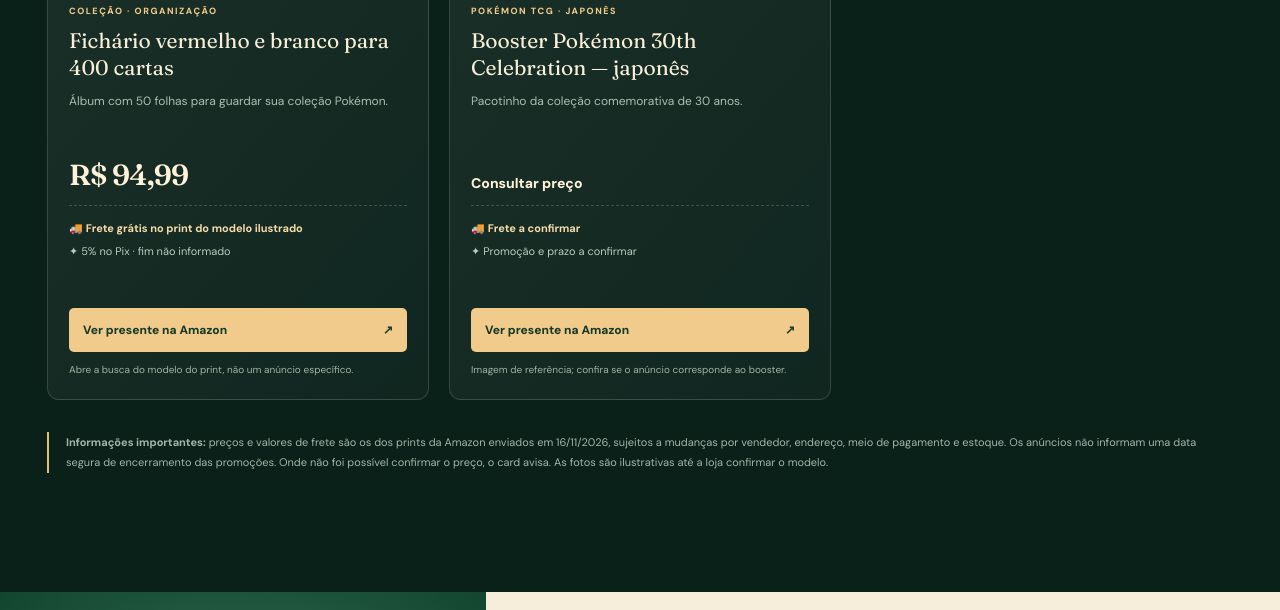
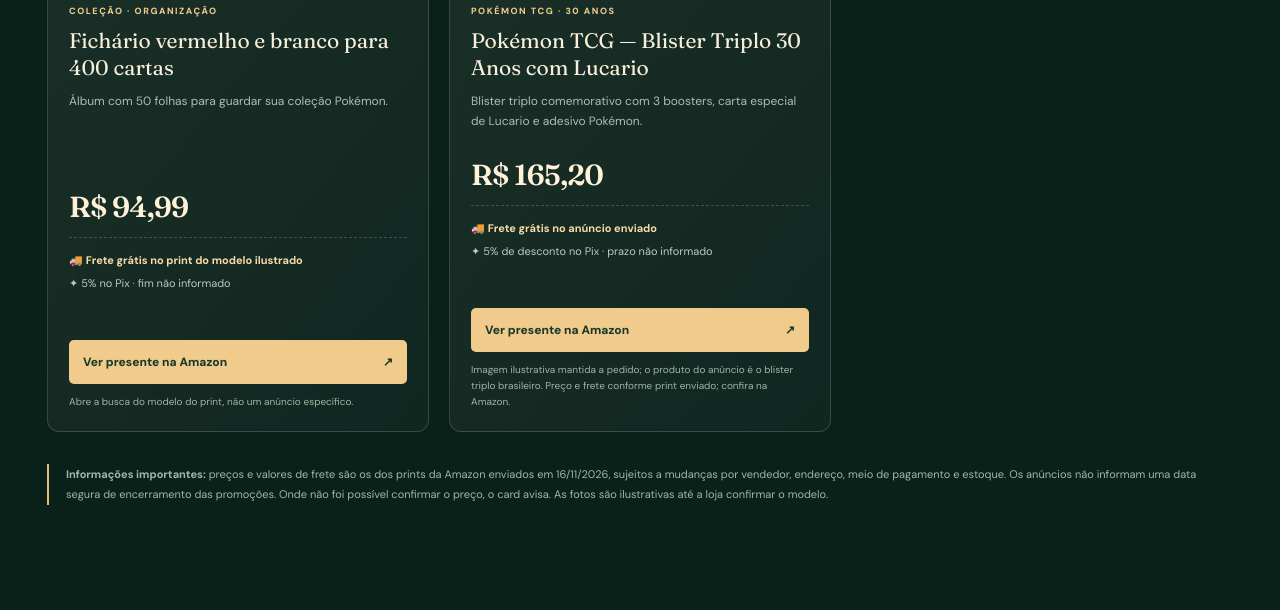
Before and after one commit to Alexispher/Natalino-2026, a plain HTML site: page docs/wishlist/index.html in a window 1280 px wide. Shown: the part 2037-2647 px from the top of the page. Drawn offline with Linux system fonts and the light colour scheme.

Commit message:
Atualizar card 30 anos com nome, preço R$165,20 e condições do print mantendo imagem

```diff
--- a/docs/wishlist/index.html
+++ b/docs/wishlist/index.html
@@ -28,7 +28,7 @@ var products=[
 {id:"luvas",categories:["outros"],tag:"TREINO · BOXE E MUAY THAI",name:"Kit Luvas Pretorian Profissional — 16 oz",desc:"Luvas vermelho/dourado, bandagens 3,5 m, bucal e corda para pular.",price:198.45,old:279.90,discount:"−29%",badge:"MENOR PREÇO EM 30 DIAS",ship:"Frete grátis no print",promo:"5% no Pix · fim não informado",url:"https://www.amazon.com.br/dp/B0HJ429NZC?th=1&psc=1",image:"https://m.media-amazon.com/images/I/61KOjoP8bNL._AC_SL1200_.jpg",fallback:"🥊",foot:"Verifique a opção vermelho/dourado de 16 oz."},
 {id:"box",categories:["pokemon","livros"],tag:"MANGÁ · BOX COMPLETO",name:"Pokémon Adventures — Box Red & Blue, Vol. 1–7",desc:"Os sete primeiros volumes do mangá e um pôster especial.",price:361.55,badge:"7 VOLUMES",ship:"Frete R$ 8,90 no print",promo:"R$ 15 off em 2+ elegíveis · fim não informado",url:"https://www.amazon.com.br/dp/1421550067",image:"https://m.media-amazon.com/images/I/810UyPoPuML._SL1500_.jpg",fallback:"📚",foot:"Edição em inglês · ISBN 1421550067."},
 {id:"album",categories:["pokemon"],tag:"COLEÇÃO · ORGANIZAÇÃO",name:"Fichário vermelho e branco para 400 cartas",desc:"Álbum com 50 folhas para guardar sua coleção Pokémon.",price:94.99,badge:"400 CARTAS",ship:"Frete grátis no print do modelo ilustrado",promo:"5% no Pix · fim não informado",url:"https://www.amazon.com.br/s?k=Fich%C3%A1rio+%C3%81lbum+400+Cartas+50+Folhas+Vermelho+Branco",image:"https://poketcg.in/cdn/shop/files/400_Pocket_Pokemon_Card_Binder_4_Pocket_Zipper_red.webp?v=1775023606",fallback:"📕",foot:"Abre a busca do modelo do print, não um anúncio específico."},
-{id:"booster",categories:["pokemon"],tag:"POKÉMON TCG · JAPONÊS",name:"Booster Pokémon 30th Celebration — japonês",desc:"Pacotinho da coleção comemorativa de 30 anos.",price:null,badge:"EDIÇÃO ESPECIAL",ship:"Frete a confirmar",promo:"Promoção e prazo a confirmar",url:"https://www.amazon.com.br/dp/B0HDZJCZCY",image:"https://poke-geek.fr/cdn/shop/files/booster-pokemon-m6a-30th-celebration-japonais.png?v=1789591409",fallback:"🎴",foot:"Imagem de referência; confira se o anúncio corresponde ao booster."}
+{id:"booster",categories:["pokemon"],tag:"POKÉMON TCG · 30 ANOS",name:"Pokémon TCG — Blister Triplo 30 Anos com Lucario",desc:"Blister triplo comemorativo com 3 boosters, carta especial de Lucario e adesivo Pokémon.",price:165.20,badge:"EDIÇÃO 30 ANOS",ship:"Frete grátis no anúncio enviado",promo:"5% de desconto no Pix · prazo não informado",url:"https://www.amazon.com.br/dp/B0HDZJCZCY",image:"https://poke-geek.fr/cdn/shop/files/booster-pokemon-m6a-30th-celebration-japonais.png?v=1789591409",fallback:"🎴",foot:"Imagem ilustrativa mantida a pedido; o produto do anúncio é o blister triplo brasileiro. Preço e frete conforme print enviado; confira na Amazon."}
 ];
 var root=document.getElementById("grid"),cat="todos",sort="default";
 function money(n){return "R$ "+n.toFixed(2).replace(".",",")}function esc(s){return String(s).replace(/[&<>"']/g,function(ch){return {"&":"&amp;","<":"&lt;",">":"&gt;",'"':"&quot;","'":"&#39;"}[ch]})}
```
